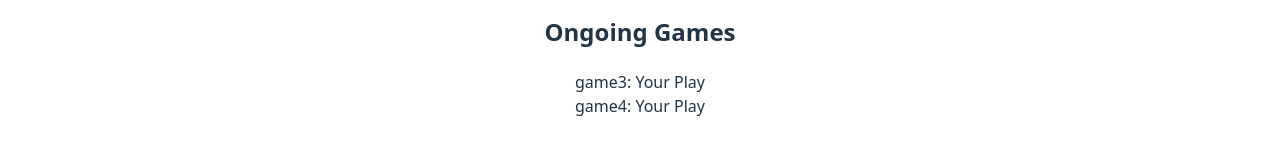
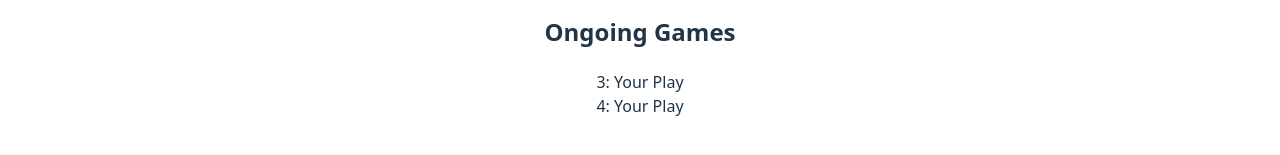
Before and after one commit to KorbinWeiler/3DTicTacToe, a React (Vite) app in the folder Client/: page /Games in a window 1280 px wide. Shown: the part 205-360 px from the top of the page. Built offline with nearby package versions, Linux system fonts and the light colour scheme; sample sign-in values are in the browser's storage.

Commit message:
Updated redirection to games when clicking on a games component. Updated import statements labeleing "component" folder as "Component"

```diff
--- a/Client/src/components/GameComponent.jsx
+++ b/Client/src/components/GameComponent.jsx
@@ -3,7 +3,7 @@ import { useNavigate } from "react-router-dom";
 export default function GameComponent({Game, yourTurn}) {
     const navigate = useNavigate();
     return (
-        <div className="game-component" onClick={() => navigate(`/Game`)}>
+        <div className="game-component" onClick={() => navigate(`/Game/${Game}`)}>
             {Game}
             {yourTurn ? ": Your Play" : ": Opponent's Play"}
         </div>
--- a/Client/src/components/OngoingGamesComponent.jsx
+++ b/Client/src/components/OngoingGamesComponent.jsx
@@ -2,7 +2,7 @@ import { useEffect } from "react";
 import GameComponent from "./GameComponent";
 
 export default function OngoingGamesComponent() {
-    let ongoingGames = ["game3", "game4"]; // This is not a state because the values are not expected to change dynamically in this component.
+    let ongoingGames = ["3", "4"]; // This is not a state because the values are not expected to change dynamically in this component.
 
     useEffect(() => {
         // This would be replaced with an actual API call to fetch ongoing games
--- a/Client/src/pages/FriendsPage.jsx
+++ b/Client/src/pages/FriendsPage.jsx
@@ -1,5 +1,5 @@
 import { useState, useEffect } from "react";
-import Navbar from '../Components/Navbar';
+import Navbar from '../components/Navbar';
 import Modal from "../Components/Modal";
 
 export default function FriendsPage() {
--- a/Client/src/pages/GamesPage.jsx
+++ b/Client/src/pages/GamesPage.jsx
@@ -1,5 +1,5 @@
 import { useState, useEffect } from "react";
-import Navbar from "../Components/Navbar";
+import Navbar from "../components/Navbar";
 import OngoingGamesComponent from "../Components/OngoingGamesComponent";
 import GameHistoryComponent from "../Components/GameHistoryComponent";
 
--- a/Client/src/pages/InvitePage.jsx
+++ b/Client/src/pages/InvitePage.jsx
@@ -1,6 +1,6 @@
 import {Children, useState} from 'react';
 import '../Styles/InvitePage.css';
-import Navbar from "../Components/Navbar";
+import Navbar from "../components/Navbar";
 import InviteComponent from '../Components/InviteComponent';
 import Modal from '../Components/Modal';
 
--- a/Client/src/pages/PlayGamePage.jsx
+++ b/Client/src/pages/PlayGamePage.jsx
@@ -1,5 +1,5 @@
 import GameBoard from "../Components/Game-Board-Components/GameBoard";
-import Navbar from "../Components/Navbar";
+import Navbar from "../components/Navbar";
 
 export default function PlayGamePage() {
     return (
```
Also changed, not shown: Client/src/Utils/UserContext.jsx (added).
